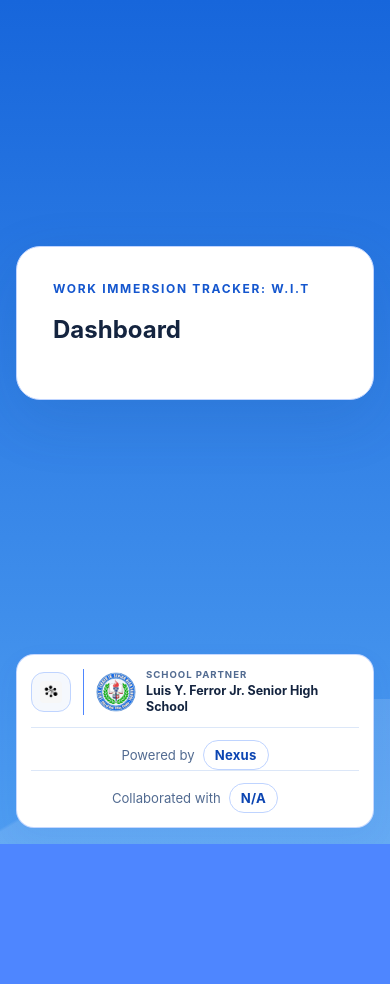
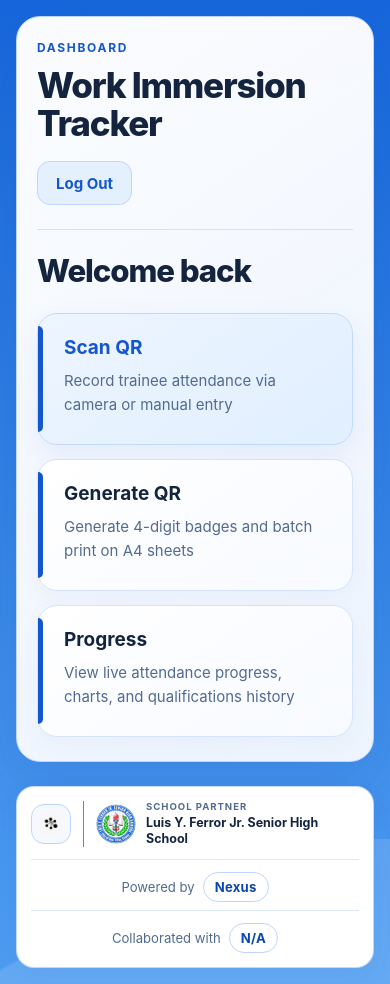
Before and after one commit to abendessen-hub/work-immersion-tracker, a React (Vite) app: page /dashboard in a window 390 px wide. Before the commit the page ends 844 px from the top, so only its background shows below. Built offline with nearby package versions, Linux system fonts and the light colour scheme.

Commit message:
feat: enhance dashboard layout and styling, add logout functionality and action cards

```diff
--- a/src/App.css
+++ b/src/App.css
@@ -1,12 +1,10 @@
 .login-layout {
-  z-index: 1;
   width: 100%;
   display: grid;
   place-items: center;
 }
 
 .login-card {
-  z-index: 1;
   width: min(100%, 432px);
   padding: 36px;
   border: 1px solid var(--color-border);
@@ -65,7 +63,7 @@
 }
 
 .site-footer {
-  z-index: 1;
+  z-index: 2;
   width: 100%;
   max-width: 1020px;
   margin: 0 auto;
@@ -81,6 +79,12 @@
   backdrop-filter: blur(8px);
   color: #526b91;
   font-size: 0.9rem;
+}
+
+.footer-credit-details {
+  display: flex;
+  flex-direction: column;
+  gap: 8px; /* Adjust this value to increase or decrease the gap */
 }
 
 .footer-brand,
--- a/src/App.tsx
+++ b/src/App.tsx
@@ -209,7 +209,7 @@ function App() {
             </div>
           </div>
         </div>
-        <div>
+        <div className="footer-credit-details">
           <p className="footer-credit">
             <span>Powered by</span>
             <strong>Nexus</strong>
--- a/src/index.css
+++ b/src/index.css
@@ -77,13 +77,13 @@ body {
 }
 
 .modal-backdrop {
+  z-index: 100;
   position: fixed;
   inset: 0;
   background: color-mix(in srgb, var(--color-overlay) 65%, transparent);
   display: grid;
   place-items: center;
   padding: 16px;
-  z-index: 999;
   backdrop-filter: blur(2px);
 }
 
--- a/src/pages/dashboard.css
+++ b/src/pages/dashboard.css
@@ -1,9 +1,242 @@
 .dashboard-card {
   z-index: 1;
-  width: min(100%, 1500px);
-  padding: 36px;
+  width: min(100%, 1200px);
+  padding: clamp(24px, 4vw, 44px);
   border: 1px solid var(--color-border);
-  border-radius: 24px;
-  background: var(--color-surface);
-  box-shadow: 0 20px 60px rgb(25 76 145 / 14%);
+  border-radius: 28px;
+  background: linear-gradient(
+    145deg,
+    rgb(255 255 255 / 98%),
+    rgb(244 248 255 / 96%)
+  );
+  box-shadow: 0 24px 64px rgb(25 76 145 / 13%);
+  display: flex;
+  flex-direction: column;
+  gap: clamp(24px, 4vw, 40px);
 }
+
+.dashboard-header {
+  display: flex;
+  justify-content: space-between;
+  align-items: flex-start;
+  gap: 24px;
+}
+
+.dashboard-header .eyebrow {
+  margin: 0 0 12px;
+  color: var(--color-primary);
+  font-size: 12px;
+  font-weight: 750;
+  letter-spacing: 0.14em;
+  line-height: 1.2;
+  text-transform: uppercase;
+}
+
+.dashboard-title {
+  max-width: 20ch;
+  margin: 0;
+  color: var(--color-text);
+  font-size: clamp(30px, 4vw, 48px);
+  font-weight: 800;
+  letter-spacing: -0.04em;
+  line-height: 1.08;
+  overflow-wrap: anywhere;
+}
+
+.logout-btn {
+  min-height: 46px;
+  flex: 0 0 auto;
+  padding: 0 18px;
+  border: 1px solid var(--color-border);
+  border-radius: 13px;
+  background: #e5f0ff;
+  color: var(--color-primary);
+  font-size: 15px;
+  font-weight: 700;
+  cursor: pointer;
+  transition:
+    background-color 160ms ease,
+    border-color 160ms ease,
+    transform 160ms ease;
+}
+
+.logout-btn:hover {
+  border-color: var(--color-border-strong);
+  background: #d9e9ff;
+}
+
+.logout-btn:active {
+  transform: translateY(1px);
+}
+
+.dashboard-divider {
+  width: 100%;
+  height: 1px;
+  background: color-mix(in srgb, var(--color-border) 65%, transparent);
+}
+
+.dashboard-welcome h2 {
+  margin: 0;
+  color: var(--color-text);
+  font-size: clamp(30px, 4vw, 44px);
+  font-weight: 800;
+  letter-spacing: -0.035em;
+  line-height: 1.12;
+}
+
+.dashboard-actions {
+  display: grid;
+  grid-template-columns: repeat(3, minmax(0, 1fr));
+  gap: 16px;
+}
+
+.action-card {
+  position: relative;
+  min-height: 142px;
+  display: flex;
+  flex-direction: column;
+  align-items: flex-start;
+  padding: 22px 22px 22px 26px;
+  border: 1px solid #d5e3fb;
+  border-radius: 20px;
+  background: linear-gradient(145deg, #ffffff, #f7faff);
+  box-shadow: 0 8px 24px rgb(25 76 145 / 4%);
+  text-align: left;
+  cursor: pointer;
+  transition:
+    border-color 180ms ease,
+    background-color 180ms ease,
+    box-shadow 180ms ease,
+    transform 180ms ease;
+}
+
+.action-card::before {
+  position: absolute;
+  inset: 12px auto 12px 0;
+  width: 5px;
+  border-radius: 0 5px 5px 0;
+  background: var(--color-primary);
+  content: "";
+}
+
+.action-card:hover {
+  transform: translateY(-2px);
+  border-color: var(--color-border-strong);
+  box-shadow: 0 12px 28px rgb(20 86 206 / 10%);
+}
+
+.action-card.active {
+  border-color: #c4d9ff;
+  background: linear-gradient(145deg, #edf5ff, #e1efff);
+  box-shadow: 0 10px 28px rgb(20 86 206 / 7%);
+}
+
+.action-title {
+  margin: 0 0 8px;
+  color: var(--color-text);
+  font-size: 18px;
+  font-weight: 750;
+  line-height: 1.3;
+}
+
+.action-card.active .action-title {
+  color: var(--color-primary);
+}
+
+.action-desc {
+  margin: 0;
+  color: var(--color-muted);
+  font-size: 14px;
+  line-height: 1.6;
+}
+
+.dashboard-card :is(.logout-btn, .action-card):focus-visible {
+  outline: 3px solid var(--color-border-strong);
+  outline-offset: 3px;
+}
+
+@media (max-width: 900px) {
+  .dashboard-actions {
+    grid-template-columns: repeat(2, minmax(0, 1fr));
+  }
+
+  .action-card:last-child {
+    grid-column: 1 / -1;
+  }
+}
+
+@media (max-width: 600px) {
+  .page-background:has(.dashboard-card) {
+    display: flex;
+    flex-direction: column;
+    justify-content: space-between;
+    align-items: stretch;
+    gap: 24px;
+    overflow: visible;
+    padding: 16px;
+  }
+
+  .dashboard-card {
+    width: 100%;
+    padding: 24px 20px;
+    border-radius: 24px;
+    gap: 24px;
+  }
+
+  .dashboard-header {
+    flex-direction: column;
+    gap: 18px;
+  }
+
+  .dashboard-header > div {
+    width: 100%;
+  }
+
+  .dashboard-title {
+    max-width: 17ch;
+    font-size: clamp(30px, 9vw, 40px);
+    letter-spacing: -0.035em;
+  }
+
+  .logout-btn {
+    min-height: 44px;
+    padding-inline: 18px;
+  }
+
+  .dashboard-welcome h2 {
+    font-size: clamp(30px, 8vw, 38px);
+  }
+
+  .dashboard-actions {
+    grid-template-columns: minmax(0, 1fr);
+    gap: 14px;
+  }
+
+  .action-card,
+  .action-card:last-child {
+    grid-column: auto;
+    min-height: 132px;
+    padding: 22px 20px 22px 26px;
+    border-radius: 20px;
+  }
+
+  .action-title {
+    font-size: 19px;
+  }
+
+  .action-desc {
+    font-size: 15px;
+  }
+}
+
+@media (prefers-reduced-motion: reduce) {
+  .logout-btn,
+  .action-card {
+    transition: none;
+  }
+
+  .action-card:hover,
+  .logout-btn:active {
+    transform: none;
+  }
+}
--- a/src/pages/dashboard.tsx
+++ b/src/pages/dashboard.tsx
@@ -1,10 +1,53 @@
 import "./dashboard.css";
+import { useNavigate } from "react-router-dom";
 
 function DashboardPage() {
+  const navigate = useNavigate();
+
   return (
     <section className="dashboard-card">
-      <p className="eyebrow">Work Immersion Tracker: W.I.T</p>
-      <h1>Dashboard</h1>
+      <div className="dashboard-header">
+        <div>
+          <p className="eyebrow">DASHBOARD</p>
+          <h1 className="dashboard-title">Work Immersion Tracker</h1>
+        </div>
+        <button
+          type="button"
+          className="logout-btn"
+          onClick={() => navigate("/")}
+        >
+          Log Out
+        </button>
+      </div>
+
+      <div className="dashboard-divider" />
+
+      <div className="dashboard-welcome">
+        <h2>Welcome back</h2>
+      </div>
+
+      <div className="dashboard-actions">
+        <button type="button" className="action-card active">
+          <h3 className="action-title">Scan QR</h3>
+          <p className="action-desc">
+            Record trainee attendance via camera or manual entry
+          </p>
+        </button>
+
+        <button type="button" className="action-card">
+          <h3 className="action-title">Generate QR</h3>
+          <p className="action-desc">
+            Generate 4-digit badges and batch print on A4 sheets
+          </p>
+        </button>
+
+        <button type="button" className="action-card">
+          <h3 className="action-title">Progress</h3>
+          <p className="action-desc">
+            View live attendance progress, charts, and qualifications history
+          </p>
+        </button>
+      </div>
     </section>
   );
 }
```
Also changed, not shown: 1 other file (tests, documents, lock files or other folders).
